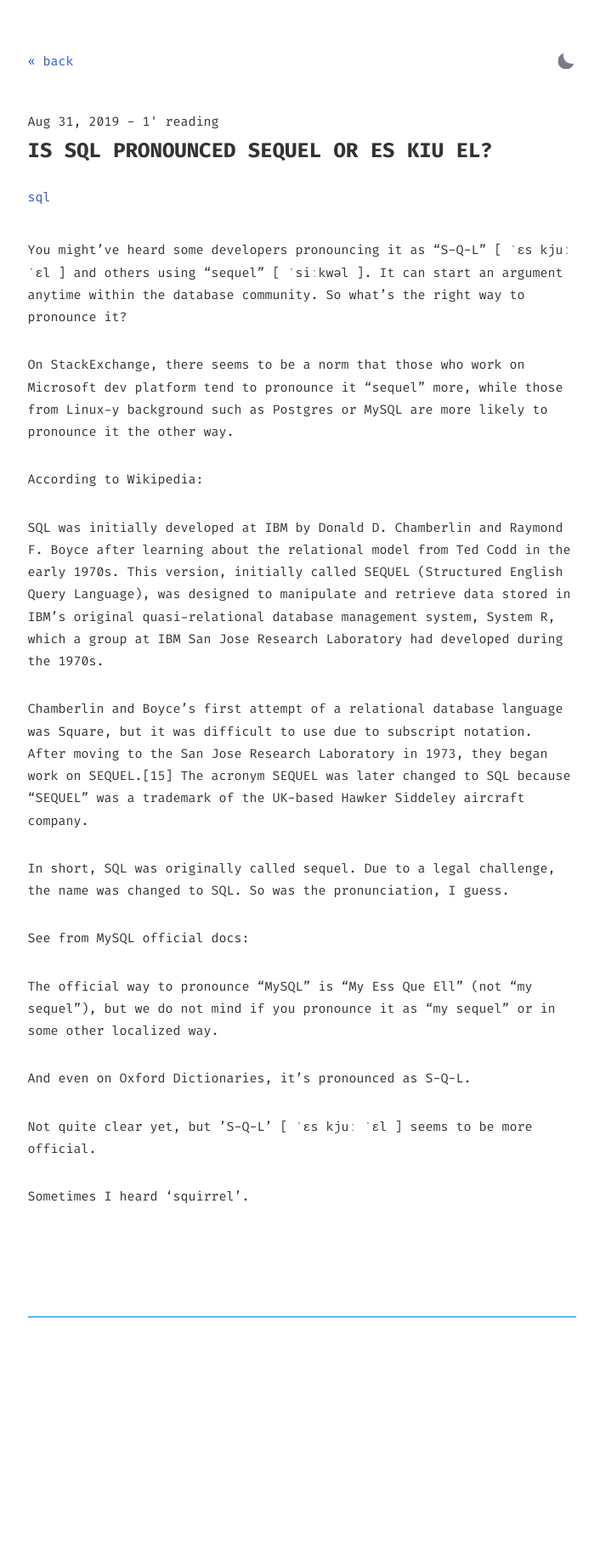
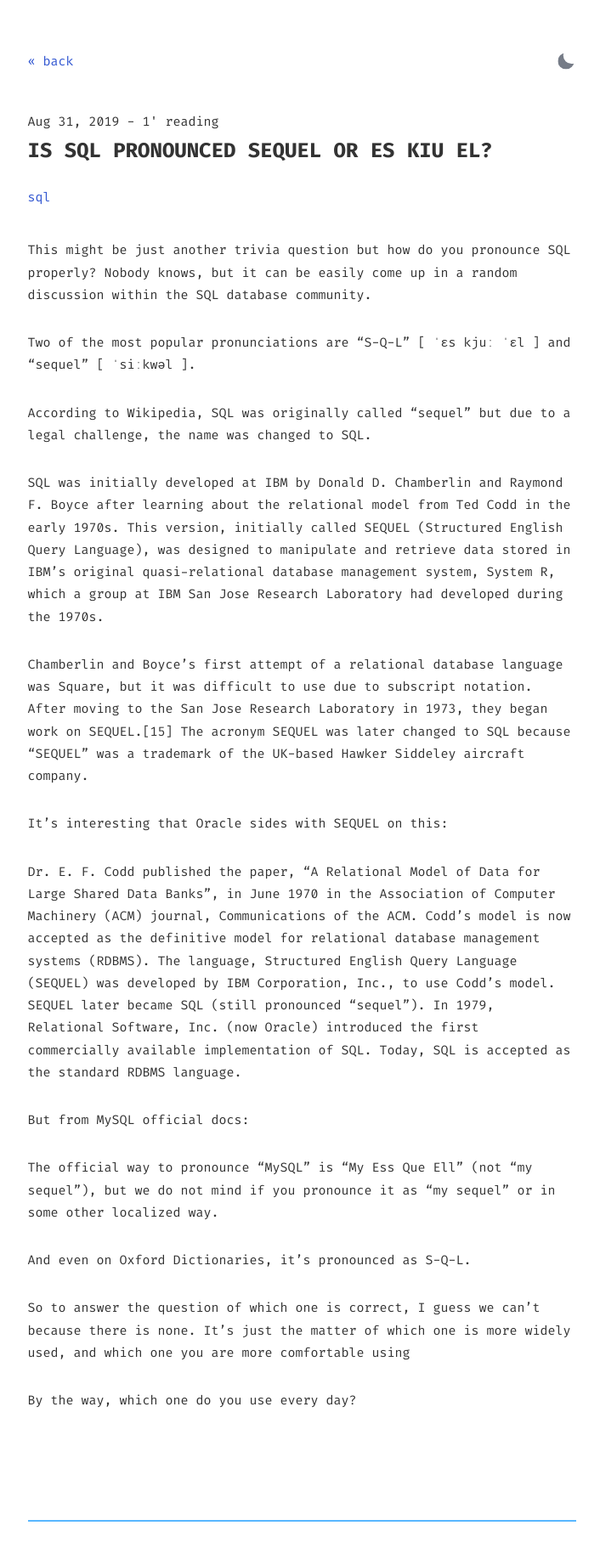
Before and after one commit to ntvpz/sql, a Jekyll site: the page built from _posts/2019-08-31-how-is-sql-pronounced.md, in a window 1280 px wide. Shown: the whole page at 85% size, without its empty margins (285-991 px from the left). Built offline with Jekyll 4.4.1, drawn with Linux system fonts in a browser that asks for light colours; before the commit the page ends 1602 px from its top, so only the background shows below that.

Commit message:
no message

```diff
--- a/_posts/2019-08-31-how-is-sql-pronounced.md
+++ b/_posts/2019-08-31-how-is-sql-pronounced.md
@@ -8,26 +8,26 @@ minute: 1
 ---
 
 
-You might’ve heard some developers pronouncing it as “S-Q-L” [ ˈɛs kjuː ˈɛl ] and others using “sequel” [ ˈsiːkwəl ]. It can start an argument anytime within the database community. So what’s the right way to pronounce it?
+This might be just another trivia question but how do you pronounce SQL properly? Nobody knows, but it can be easily come up in a random discussion within the SQL database community.
 
-On StackExchange, there seems to be a norm that those who work on Microsoft dev platform tend to pronounce it “sequel” more, while those from Linux-y background such as Postgres or MySQL are more likely to pronounce it the other way.
+Two of the most popular pronunciations are “S-Q-L” [ ˈɛs kjuː ˈɛl ] and “sequel” [ ˈsiːkwəl ].
 
-According to Wikipedia:
+According to Wikipedia, SQL was originally called "sequel" but due to a legal challenge, the name was changed to SQL.
 
 SQL was initially developed at IBM by Donald D. Chamberlin and Raymond F. Boyce after learning about the relational model from Ted Codd in the early 1970s. This version, initially called SEQUEL (Structured English Query Language), was designed to manipulate and retrieve data stored in IBM’s original quasi-relational database management system, System R, which a group at IBM San Jose Research Laboratory had developed during the 1970s.
 
-
 Chamberlin and Boyce’s first attempt of a relational database language was Square, but it was difficult to use due to subscript notation. After moving to the San Jose Research Laboratory in 1973, they began work on SEQUEL.[15] The acronym SEQUEL was later changed to SQL because “SEQUEL” was a trademark of the UK-based Hawker Siddeley aircraft company.
 
+It's interesting that Oracle sides with SEQUEL on this:
 
-In short, SQL was originally called sequel. Due to a legal challenge, the name was changed to SQL. So was the pronunciation, I guess.
+Dr. E. F. Codd published the paper, "A Relational Model of Data for Large Shared Data Banks", in June 1970 in the Association of Computer Machinery (ACM) journal, Communications of the ACM. Codd's model is now accepted as the definitive model for relational database management systems (RDBMS). The language, Structured English Query Language (SEQUEL) was developed by IBM Corporation, Inc., to use Codd's model. SEQUEL later became SQL (still pronounced "sequel"). In 1979, Relational Software, Inc. (now Oracle) introduced the first commercially available implementation of SQL. Today, SQL is accepted as the standard RDBMS language.
 
-See from MySQL official docs:
+But from MySQL official docs:
 
 The official way to pronounce “MySQL” is “My Ess Que Ell” (not “my sequel”), but we do not mind if you pronounce it as “my sequel” or in some other localized way.
 
 And even on Oxford Dictionaries, it’s pronounced as S-Q-L.
 
-Not quite clear yet, but ’S-Q-L’ [ ˈɛs kjuː ˈɛl ] seems to be more official.
+So to answer the question of which one is correct, I guess we can't because there is none. It's just the matter of which one is more widely used, and which one you are more comfortable using
 
-Sometimes I heard ‘squirrel’.
+By the way, which one do you use every day?
```
